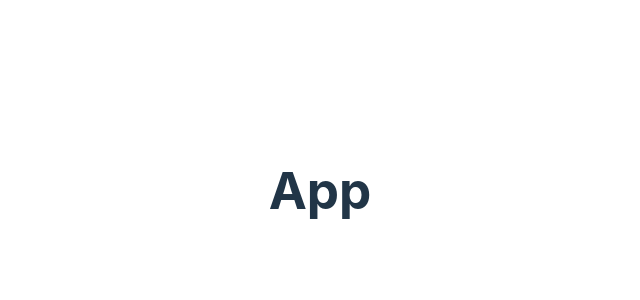
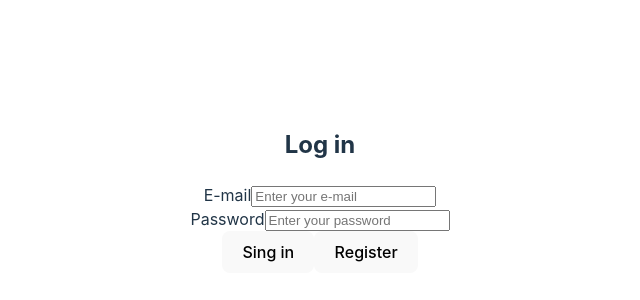
Before and after one commit to Kenzie-Academy-Brasil-Developers/Entrega-1-Tech-FrontEnd-Desafio-Fullstack-JoseWenned, a React (Vite) app: page /loginPage in a window 1280 px wide. Shown: the part 210-510 px from the top of the page, without its empty margins (320-960 px from the left). Built offline with nearby package versions, Linux system fonts and the light colour scheme.

Commit message:
feat:LoginPage add App

```diff
--- a/src/App.tsx
+++ b/src/App.tsx
@@ -1,10 +1,11 @@
 import './App.css'
+import { LoginPage } from './pages/LoginPage/loginPage'
 
 export const App = () => {
     return(
         <>
             <main>
-                <h1>App</h1>
+                <LoginPage/>
             </main>
         </>
     )
--- a/src/pages/LoginPage/loginPage.tsx
+++ b/src/pages/LoginPage/loginPage.tsx
@@ -1,23 +1,11 @@
+import { FormLogin } from "../../components/FormLogin/formlogin"
+
 export const LoginPage = () => {
     return(
         <>
             <div>
 
-                <header>
-
-                    <div>
-
-                    </div>
-
-                </header>
-
-                <section>
-
-                    <div>
-
-                    </div>
-
-                </section>
+                <FormLogin/>
 
             </div>
         </>
```
